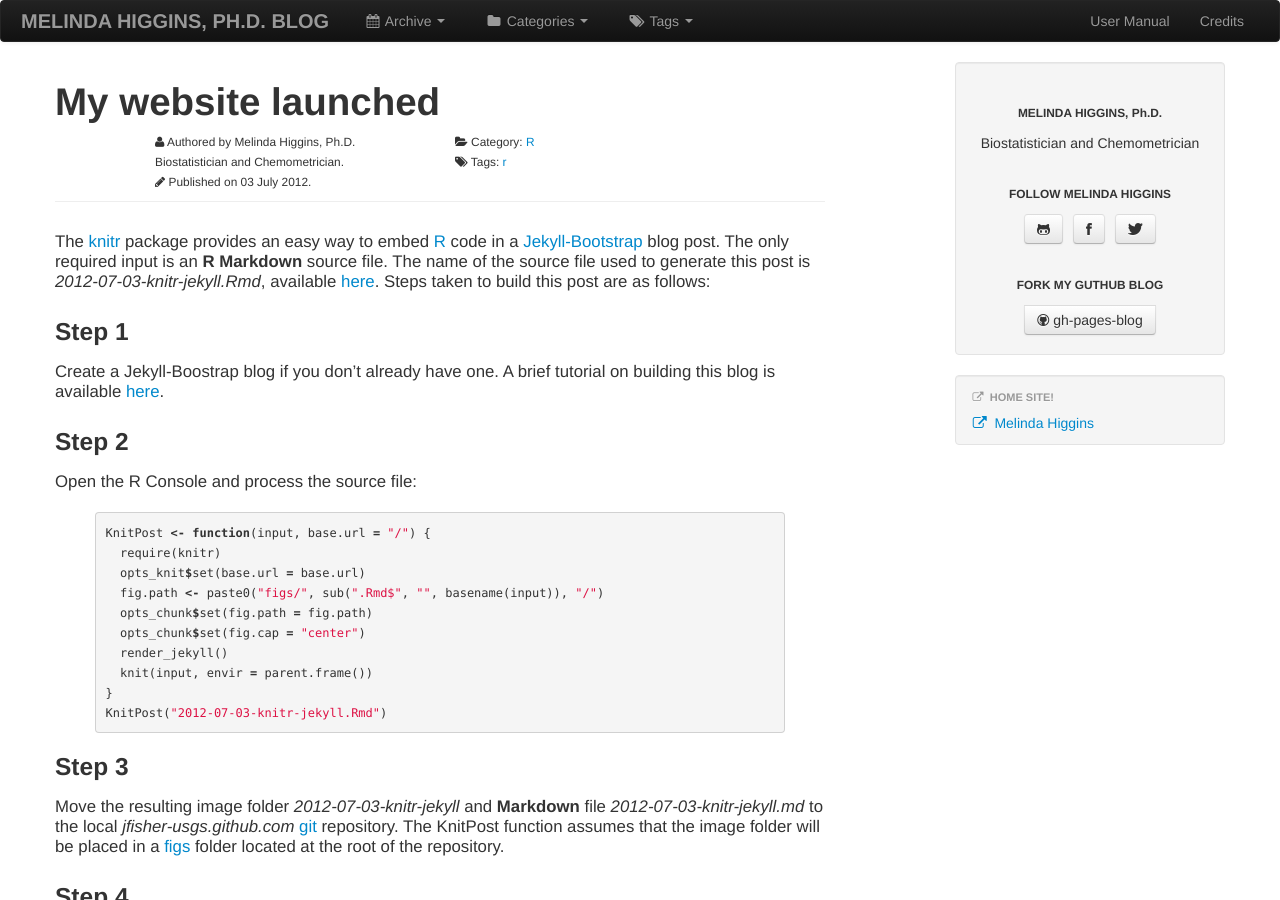
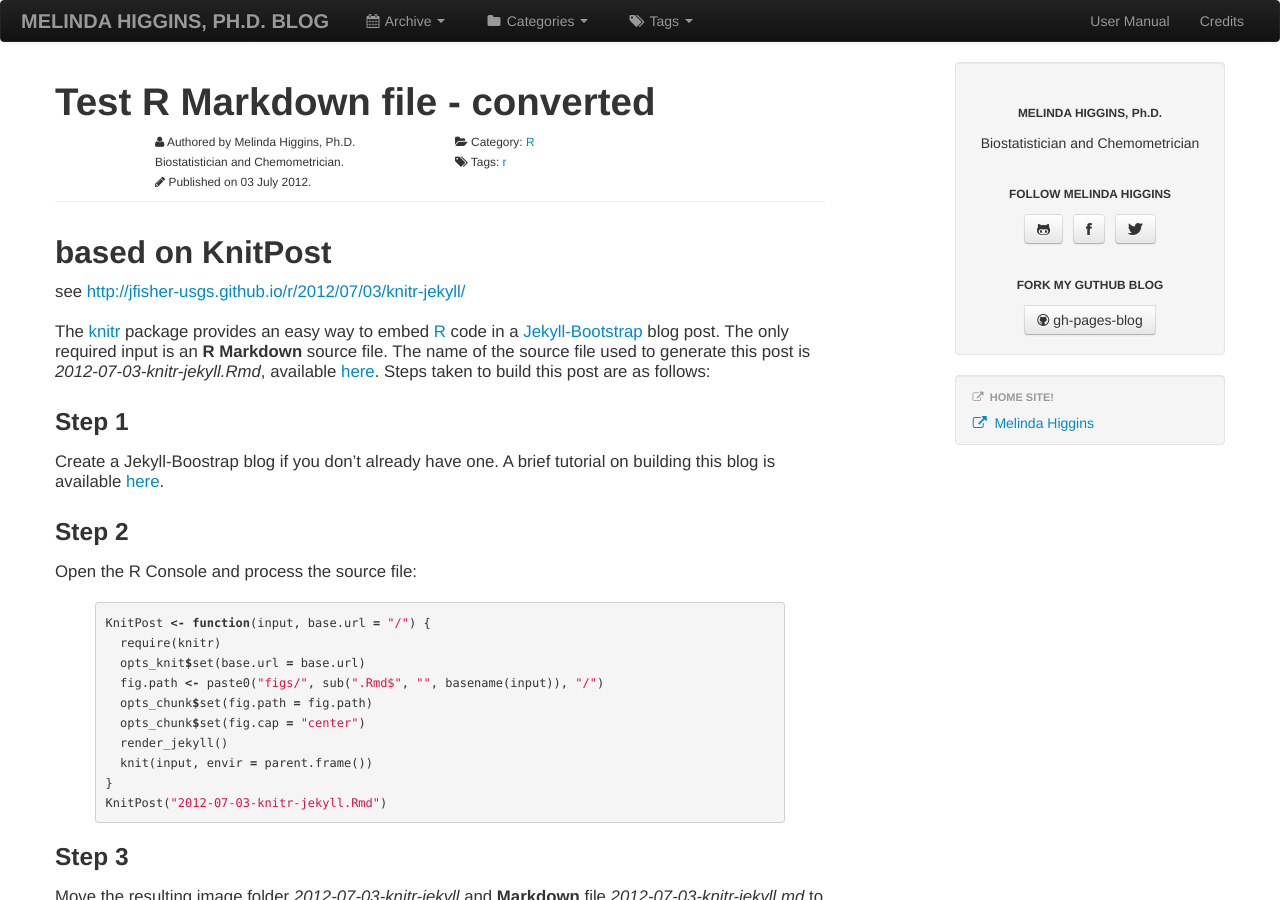
Before and after one commit to melindahiggins2000/blog, a Jekyll site: the page built from _posts/2012-07-03-knitr-jekyll.md, in a window 1280 px wide and 900 px high. Built offline with Jekyll 4.4.1, drawn with Linux system fonts in a browser that asks for light colours; comment, search, counter and statistics services are not loaded.

Commit message:
Update 2012-07-03-knitr-jekyll.md

```diff
--- a/_posts/2012-07-03-knitr-jekyll.md
+++ b/_posts/2012-07-03-knitr-jekyll.md
@@ -1,10 +1,14 @@
 ---
 layout : post
-title : My website launched
+title : Test R Markdown file - converted
 category : R
 tags :
   - R
 ---
+
+## based on KnitPost
+
+<p> see <a href="http://jfisher-usgs.github.io/r/2012/07/03/knitr-jekyll/"> http://jfisher-usgs.github.io/r/2012/07/03/knitr-jekyll/ </a></p>
 
 The [knitr](http://yihui.name/knitr/) package provides an easy way to embed
 [R](http://www.r-project.org/) code in a [Jekyll-Bootstrap](http://jekyllbootstrap.com/)
```
